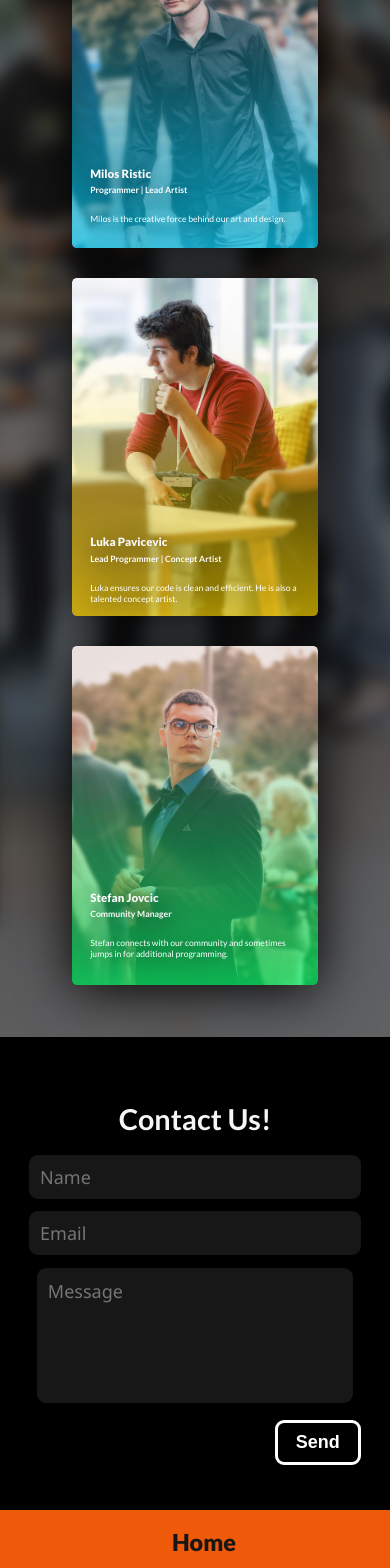
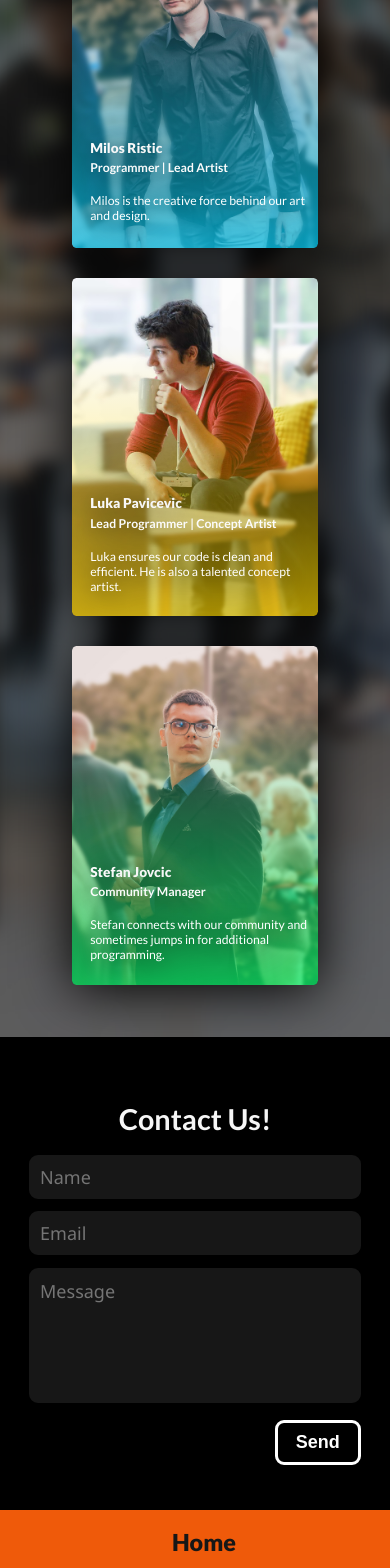
Before and after one commit to BloodAssassin/TaglientGames, a React (Create React App) app in the folder client/: page / in a window 390 px wide. Shown: the part 2940-4508 px from the top of the page. Built offline with nearby package versions, Linux system fonts and the light colour scheme; a web font is replaced by a local one.

Commit message:
CSS Updates

```diff
--- a/client/src/css/contact.css
+++ b/client/src/css/contact.css
@@ -50,7 +50,6 @@
   height: 100px;
   min-height: 100px;
   min-width: 200px;
-  max-width: 90vw;
   width: 100%;
   resize: both;
   box-sizing: border-box;
@@ -86,4 +85,5 @@
   color: red;
   font-size: 14px;
   margin-top: 5px;
+  text-align: left;
 }
--- a/client/src/css/responsive.css
+++ b/client/src/css/responsive.css
@@ -135,7 +135,12 @@
   .contact-content {
     margin: auto;
     width: 85%;
-    text-align: center;
+    text-align: left;
+  }
+  .message-input{
+    width: 100%;
+    min-width: none;
+    max-width: 100%;
   }
   .input-container {
     flex-direction: column;
@@ -158,22 +163,22 @@
   }
 
   .team-info h1 {
-    font-size: 80%;
+    font-size: 95%;
   }
   .team-info p {
-    font-size: 60%;
+    font-size: 85%;
   }
 
   #milos .team-info {
-    transform: translateY(30px);
+    transform: translateY(0px);
   }
 
   #luka .team-info {
-    transform: translateY(30px);
+    transform: translateY(-15px);
   }
 
   #stefan .team-info {
-    transform: translateY(15px);
+    transform: translateY(-15px);
   }
 
   .footer-links {
```
